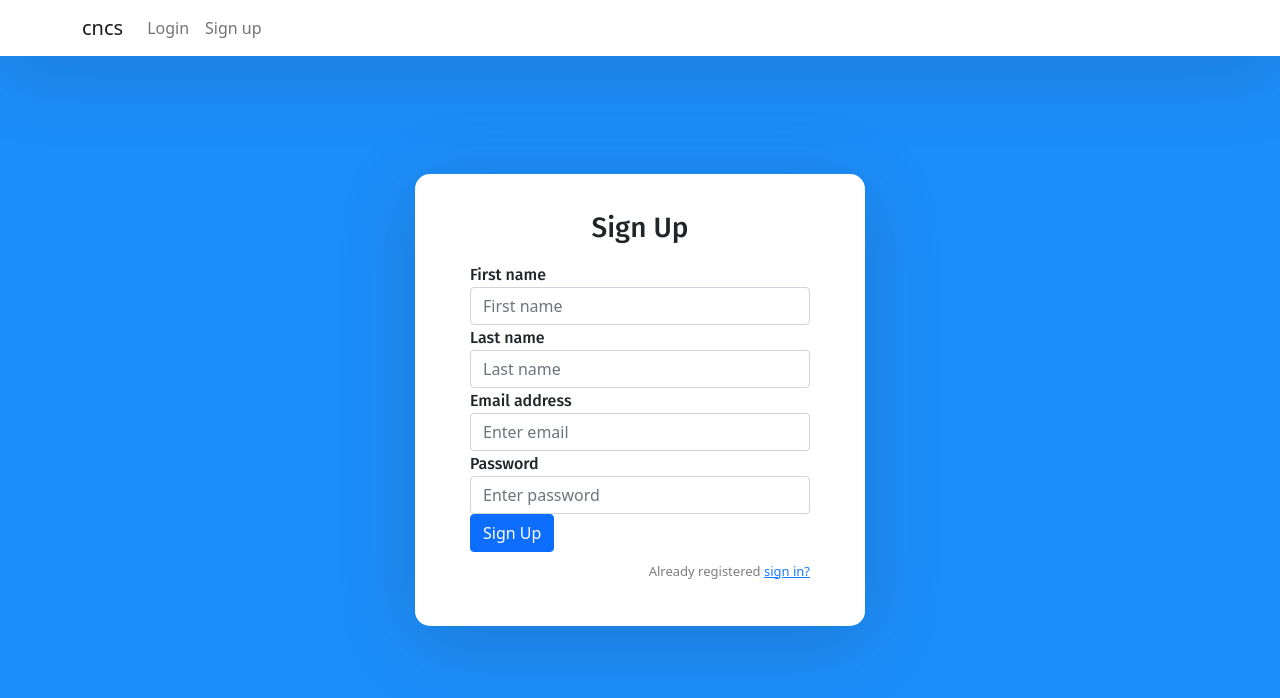
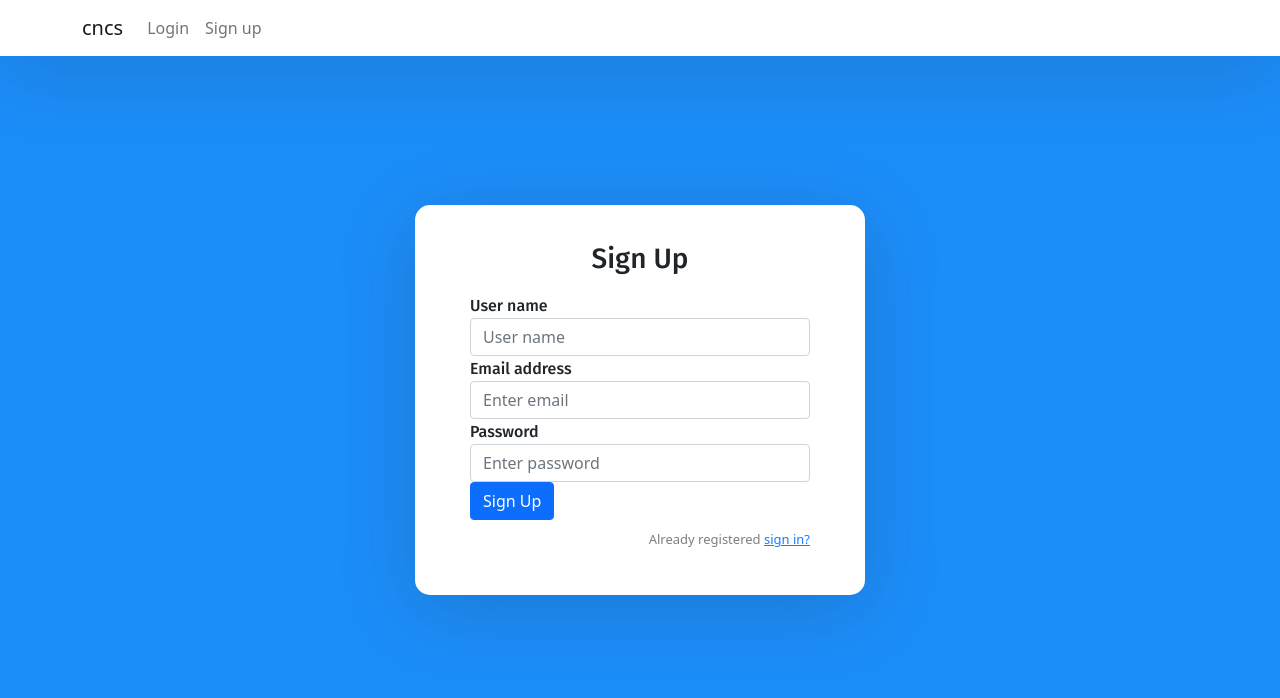
Before and after one commit to weldsk/casual-nocode-service, a React (Create React App) app: page /sign-up in a window 1280 px wide. Shown: the top 698 px of the page. Built offline with nearby package versions, Linux system fonts and the light colour scheme.

Commit message:
新規登録追加

```diff
--- a/client/components/signup.component.tsx
+++ b/client/components/signup.component.tsx
@@ -1,23 +1,53 @@
-import React, { Component } from "react";
+import React, { Component, FormEvent } from "react";
+import axios, {AxiosResponse, AxiosError} from "axios";
 
-export default class SignUp extends Component {
+type RegistrationState = {
+  name:string,
+  email:string,
+  password:string
+};
+export default class SignUp extends Component<{}, RegistrationState> {
+  constructor(props: {}){
+    super(props);
+    this.state={
+      name:"",
+      email:"",
+      password:"",
+    };
+    this.handleSubmit = this.handleSubmit.bind(this);
+  }
+
+  handleSubmit(event:FormEvent<HTMLFormElement>) {//Post Request
+    const postData = {
+        name:this.state.name,
+        email:this.state.email,
+        password:this.state.password
+    }
+    axios.post("http://localhost:1323/signup",postData,
+    //{withCredentials:true}
+    ).then((response:AxiosResponse)=>{
+      console.log("registration response",response);//確認用
+    }).catch((error:AxiosError)=>{
+      console.log("registration error",error);//確認用
+    })
+    event.preventDefault();
+  }
+
   render() {
     return (
-      <form>
+      <form onSubmit={this.handleSubmit}>
         <h3>Sign Up</h3>
 
         <div className="form-group">
-          <label>First name</label>
+          <label>User name</label>
           <input
             type="text"
             className="form-control"
-            placeholder="First name"
+            placeholder="User name"
+            value={this.state.name}
+            onChange={(event:React.ChangeEvent<HTMLInputElement>) =>
+              this.setState({name:event.target.value})}
           />
-        </div>
-
-        <div className="form-group">
-          <label>Last name</label>
-          <input type="text" className="form-control" placeholder="Last name" />
         </div>
 
         <div className="form-group">
@@ -26,6 +56,9 @@ export default class SignUp extends Component {
             type="email"
             className="form-control"
             placeholder="Enter email"
+            value={this.state.email}
+            onChange={(event:React.ChangeEvent<HTMLInputElement>) =>
+              this.setState({email:event.target.value})}
           />
         </div>
 
@@ -35,10 +68,16 @@ export default class SignUp extends Component {
             type="password"
             className="form-control"
             placeholder="Enter password"
+            value={this.state.password}
+            onChange={(event:React.ChangeEvent<HTMLInputElement>) =>
+              this.setState({password:event.target.value})}
           />
         </div>
 
-        <button type="submit" className="btn btn-primary btn-block">
+        <button
+         type="submit"
+         className="btn btn-primary btn-block"
+        >
           Sign Up
         </button>
         <p className="forgot-password text-right">
```
